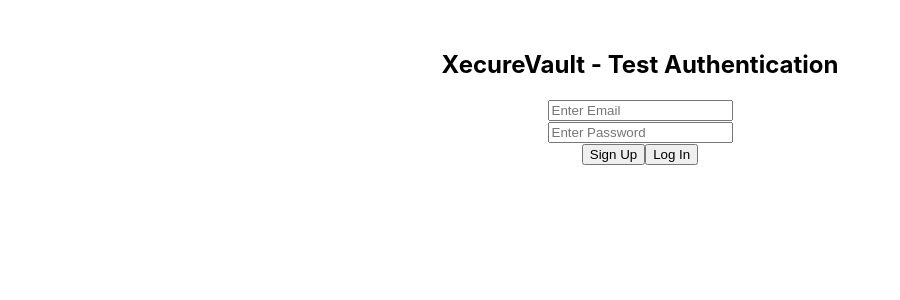
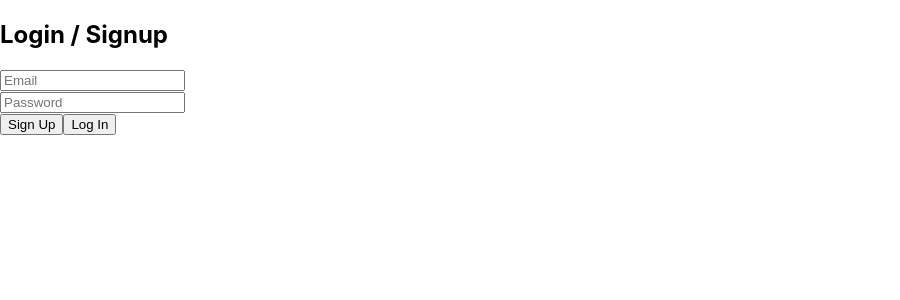
Before and after one commit to Harshiljindal/XecureVault, a React (Create React App) app: page / in a window 1280 px wide. Shown: the top 300 px of the page, without its empty margins (0-900 px from the left). Built offline with nearby package versions, Linux system fonts and the light colour scheme.

Commit message:
logout system

```diff
--- a/src/App.js
+++ b/src/App.js
@@ -1,46 +1,35 @@
 import React, { useState } from "react";
-import { signUp, signIn } from "./auth";
+import { BrowserRouter as Router, Route, Routes, Navigate } from "react-router-dom";
+import { signUp, signIn, logout } from "./auth";
 
-function App() {
+function LoginPage({ setUser }) {
   const [email, setEmail] = useState("");
   const [password, setPassword] = useState("");
 
-  const handleSignup = async () => {
+  const handleLogin = async () => {
     try {
-      const user = await signUp(email, password);
-      console.log("Signup Successful:", user);
-      alert("Signup Successful!");
+      const loggedInUser = await signIn(email, password);
+      setUser(loggedInUser);
     } catch (error) {
       alert(error.message);
     }
   };
 
-  const handleLogin = async () => {
+  const handleSignup = async () => {
     try {
-      const user = await signIn(email, password);
-      console.log("Login Successful:", user);
-      alert("Login Successful!");
+      const newUser = await signUp(email, password);
+      setUser(newUser);
     } catch (error) {
       alert(error.message);
     }
   };
 
   return (
-    <div style={{ textAlign: "center", marginTop: "50px" }}>
-      <h2>XecureVault - Test Authentication</h2>
-      <input
-        type="email"
-        placeholder="Enter Email"
-        value={email}
-        onChange={(e) => setEmail(e.target.value)}
-      />
+    <div>
+      <h2>Login / Signup</h2>
+      <input type="email" placeholder="Email" value={email} onChange={(e) => setEmail(e.target.value)} />
       <br />
-      <input
-        type="password"
-        placeholder="Enter Password"
-        value={password}
-        onChange={(e) => setPassword(e.target.value)}
-      />
+      <input type="password" placeholder="Password" value={password} onChange={(e) => setPassword(e.target.value)} />
       <br />
       <button onClick={handleSignup}>Sign Up</button>
       <button onClick={handleLogin}>Log In</button>
@@ -48,4 +37,31 @@ function App() {
   );
 }
 
+function Dashboard({ user, setUser }) {
+  const handleLogout = async () => {
+    await logout();
+    setUser(null);
+  };
+
+  return (
+    <div>
+      <h2>Welcome to XecureVault, {user.email}!</h2>
+      <button onClick={handleLogout}>Logout</button>
+    </div>
+  );
+}
+
+function App() {
+  const [user, setUser] = useState(null);
+
+  return (
+    <Router>
+      <Routes>
+        <Route path="/" element={user ? <Navigate to="/dashboard" /> : <LoginPage setUser={setUser} />} />
+        <Route path="/dashboard" element={user ? <Dashboard user={user} setUser={setUser} /> : <Navigate to="/" />} />
+      </Routes>
+    </Router>
+  );
+}
+
 export default App;
--- a/src/auth.js
+++ b/src/auth.js
@@ -1,6 +1,6 @@
 import { createUserWithEmailAndPassword, signInWithEmailAndPassword } from "firebase/auth";
 import { auth } from "./firebase"; // Firebase auth import kiya
-
+import { signOut } from "firebase/auth";
 // Signup Function
 export const signUp = async (email, password) => {
   try {
@@ -22,3 +22,13 @@ export const signIn = async (email, password) => {
     throw error;
   }
 };
+
+export const logout = async () => {
+    try {
+      await signOut(auth);
+      console.log("User logged out");
+    } catch (error) {
+      console.error("Logout Error:", error.message);
+      throw error;
+    }
+  };
```
